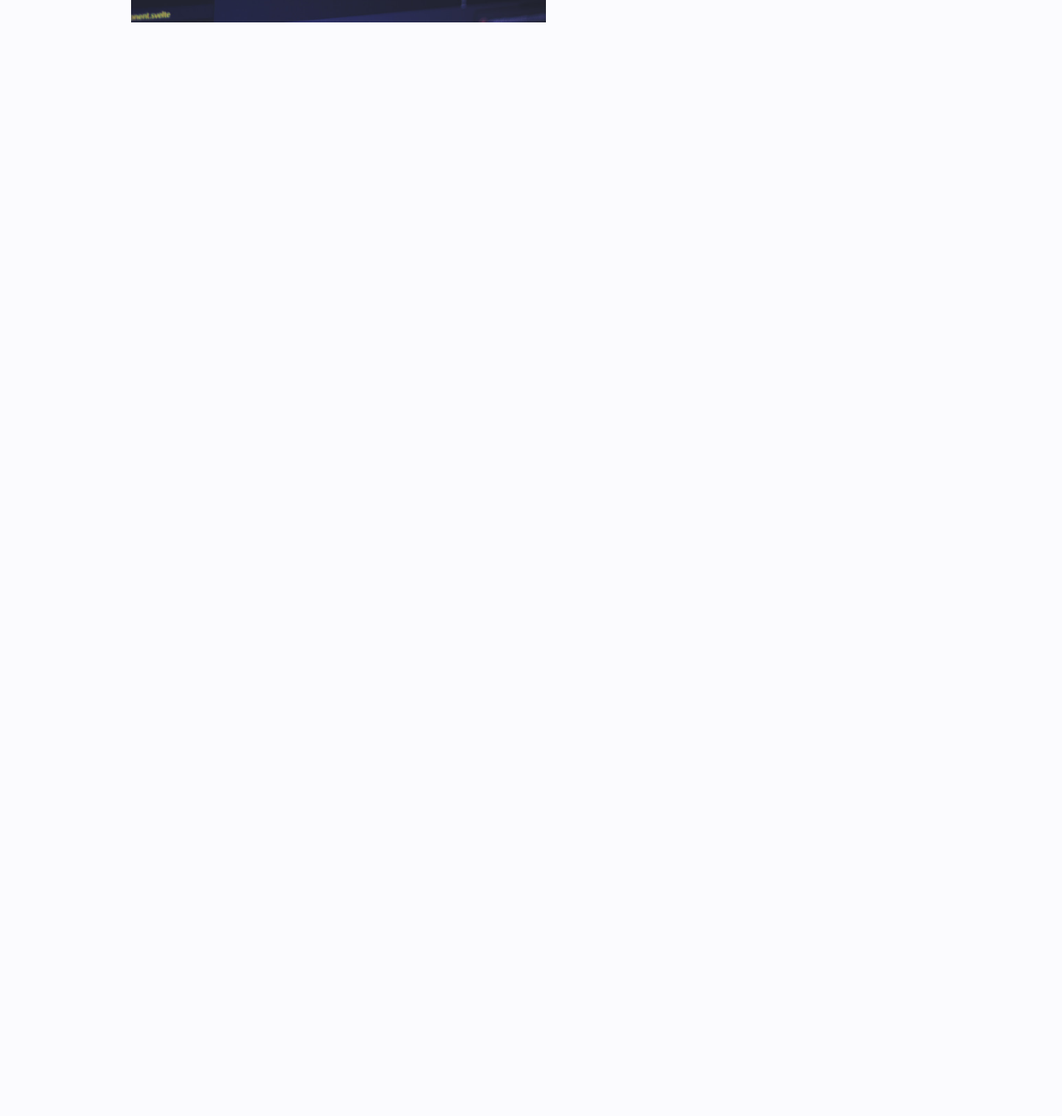
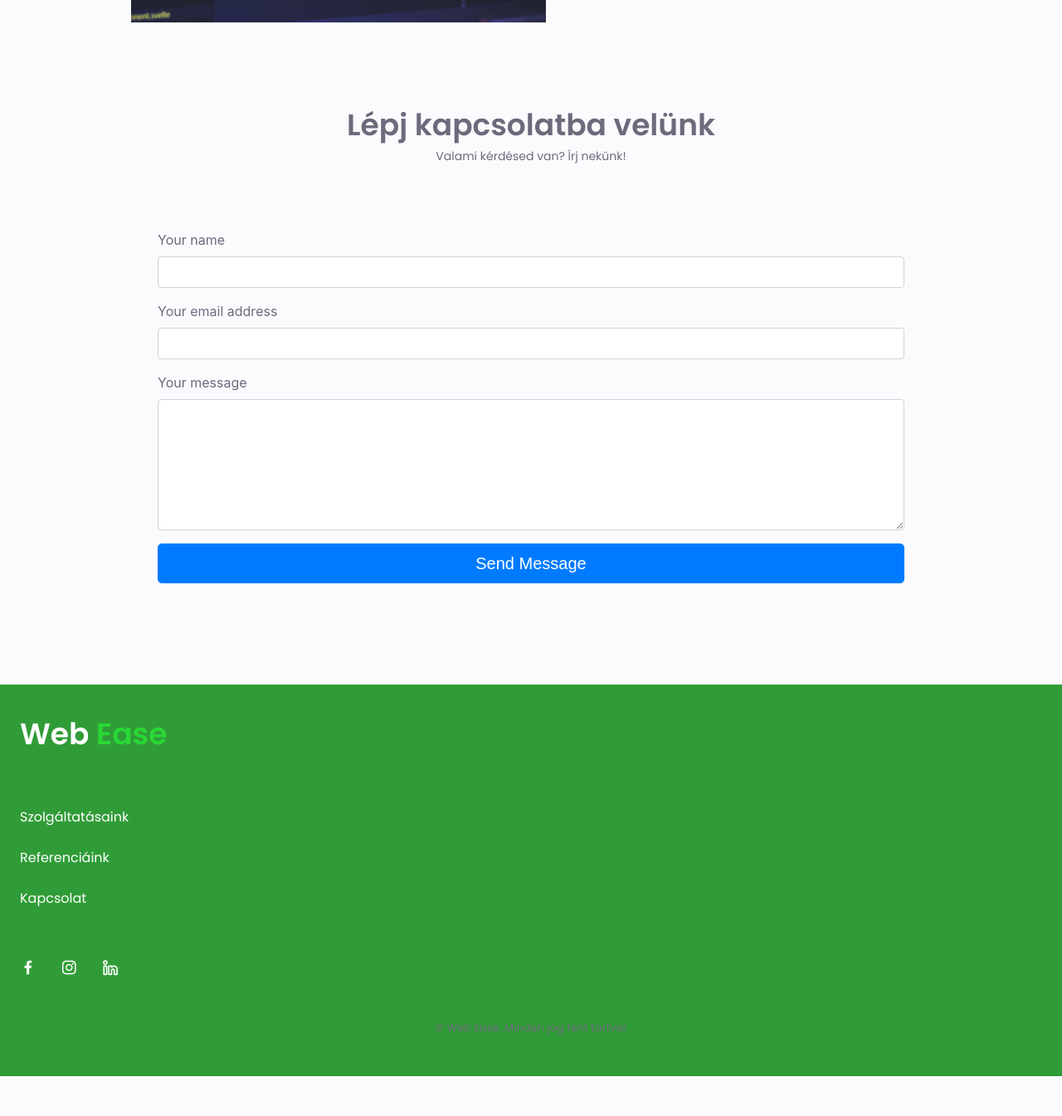
Before and after one commit to TwelveStudent47/sajat, a PHP site: page / in a window 1280 px wide. Shown: the part 3548-4893 px from the top of the page at 83% size. Before the commit the page ends 3575 px from the top, so only its background shows below. Run offline with PHP 8.4, Linux system fonts and the light colour scheme.

Commit message:
Minden kész, kivétel a árajánlat

```diff
--- a/css/style.css
+++ b/css/style.css
@@ -551,3 +551,216 @@ img{
     width: 500px;
     justify-self: center;
 }
+
+#fcf-form {
+    display:block;
+}
+
+.fcf-body {
+    margin: 0;
+    font-family: -apple-system, Arial, sans-serif;
+    font-size: 1rem;
+    font-weight: 400;
+    line-height: 1.5;
+    color: var(--text-color);
+    text-align: left;
+    padding: 30px;
+    padding-bottom: 10px;
+    border-radius: 0.25rem;
+    max-width: 75%;
+}
+
+.fcf-form-group {
+    margin-bottom: 1rem;
+}
+
+.fcf-input-group {
+    position: relative;
+    display: -ms-flexbox;
+    display: flex;
+    -ms-flex-wrap: wrap;
+    flex-wrap: wrap;
+    -ms-flex-align: stretch;
+    align-items: stretch;
+    width: 100%;
+}
+
+.fcf-form-control {
+    display: block;
+    width: 100%;
+    height: calc(1.5em + 0.75rem + 2px);
+    padding: 0.375rem 0.75rem;
+    font-size: 1rem;
+    font-weight: 400;
+    line-height: 1.5;
+    color: var(--text-color);
+    background-color: #fff;
+    background-clip: padding-box;
+    border: 1px solid #ced4da;
+    outline: none;
+    border-radius: 0.25rem;
+    transition: border-color 0.15s ease-in-out, box-shadow 0.15s ease-in-out;
+}
+
+.fcf-form-control:focus {
+    border: 1px solid #313131;
+}
+
+select.fcf-form-control[size], select.fcf-form-control[multiple] {
+    height: auto;
+}
+
+textarea.fcf-form-control {
+    font-family: -apple-system, Arial, sans-serif;
+    height: auto;
+}
+
+label.fcf-label {
+    display: inline-block;
+    margin-bottom: 0.5rem;
+}
+
+.fcf-credit {
+    padding-top: 10px;
+    font-size: 0.9rem;
+    color: #545b62;
+}
+
+.fcf-credit a {
+    color: #545b62;
+    text-decoration: underline;
+}
+
+.fcf-credit a:hover {
+    color: #0056b3;
+    text-decoration: underline;
+}
+
+.fcf-btn {
+    display: inline-block;
+    font-weight: 400;
+    color: #212529;
+    text-align: center;
+    vertical-align: middle;
+    cursor: pointer;
+    -webkit-user-select: none;
+    -moz-user-select: none;
+    -ms-user-select: none;
+    user-select: none;
+    background-color: transparent;
+    border: 1px solid transparent;
+    padding: 0.375rem 0.75rem;
+    font-size: 1rem;
+    line-height: 1.5;
+    border-radius: 0.25rem;
+    transition: color 0.15s ease-in-out, background-color 0.15s ease-in-out, border-color 0.15s ease-in-out, box-shadow 0.15s ease-in-out;
+}
+
+@media (prefers-reduced-motion: reduce) {
+    .fcf-btn {
+        transition: none;
+    }
+}
+
+.fcf-btn:hover {
+    color: #212529;
+    text-decoration: none;
+}
+
+.fcf-btn:focus, .fcf-btn.focus {
+    outline: 0;
+    box-shadow: 0 0 0 0.2rem rgba(0, 123, 255, 0.25);
+}
+
+.fcf-btn-primary {
+    color: #fff;
+    background-color: #007bff;
+    border-color: #007bff;
+}
+
+.fcf-btn-primary:hover {
+    color: #fff;
+    background-color: #0069d9;
+    border-color: #0062cc;
+}
+
+.fcf-btn-primary:focus, .fcf-btn-primary.focus {
+    color: #fff;
+    background-color: #0069d9;
+    border-color: #0062cc;
+    box-shadow: 0 0 0 0.2rem rgba(38, 143, 255, 0.5);
+}
+
+.fcf-btn-lg, .fcf-btn-group-lg>.fcf-btn {
+    padding: 0.5rem 1rem;
+    font-size: 1.25rem;
+    line-height: 1.5;
+    border-radius: 0.3rem;
+}
+
+.fcf-btn-block {
+    display: block;
+    width: 100%;
+}
+
+.fcf-btn-block+.fcf-btn-block {
+    margin-top: 0.5rem;
+}
+
+input[type="submit"].fcf-btn-block, input[type="reset"].fcf-btn-block, input[type="button"].fcf-btn-block {
+    width: 100%;
+}
+
+.center{
+    margin: auto;
+}
+
+.footer{
+    padding-top: 2rem;
+}
+
+.footer_container{
+    row-gap: 3.5rem;
+}
+
+.footer_bg{
+    background-color: var(--first-color-alt);
+    padding: 2rem 0 3rem;
+}
+
+.footer_title{
+    font-size: var(--h1-font-size);
+    margin-bottom: var(--mb-0-25);
+}
+
+.footer_links{
+    display: flex;
+    flex-direction: column;
+    row-gap: 1.5rem;
+}
+
+.footer_link:hover{
+    color: var(--first-color-alt);
+}
+
+.footer_social{
+    font-size: 1.25rem;
+    margin-right: var(--mb-1-5);
+}
+
+.footer_social:hover{
+    color: var(--first-color-alt);
+}
+
+.footer_copy{
+    font-size: var(--smaller-font-size);
+    text-align: center;
+    color: var(--text-color);
+    margin-top: var(--mb-3);
+}
+
+.footer_title,
+.footer_link,
+.footer_social{
+    color: #fff;
+}
--- a/index.html
+++ b/index.html
@@ -295,7 +295,70 @@
                 </div>
             </div>
         </section>
+        <section class="contact section" id="contact">
+            <h2 class="section_title">Lépj kapcsolatba velünk</h2>
+            <span class="section_subtitle">Valami kérdésed van? Írj nekünk!</span>
+            <div class="fcf-body center">
+                <form id="fcf-form-id" class="fcf-form-class" method="post" action="contact-form-process.php">
+                    <div class="fcf-form-group">
+                        <label for="Name" class="fcf-label">Your name</label>
+                        <div class="fcf-input-group">
+                            <input type="text" id="Name" name="Name" class="fcf-form-control" required>
+                        </div>
+                    </div>
+                    <div class="fcf-form-group">
+                        <label for="Email" class="fcf-label">Your email address</label>
+                        <div class="fcf-input-group">
+                            <input type="email" id="Email" name="Email" class="fcf-form-control" required>
+                        </div>
+                    </div>
+                    <div class="fcf-form-group">
+                        <label for="Message" class="fcf-label">Your message</label>
+                        <div class="fcf-input-group">
+                            <textarea id="Message" name="Message" class="fcf-form-control" rows="6" maxlength="3000" required></textarea>
+                        </div>
+                    </div>
+                    <div class="fcf-form-group">
+                        <button type="submit" id="fcf-button" class="fcf-btn fcf-btn-primary fcf-btn-lg fcf-btn-block">Send Message</button>
+                    </div>
+                </form>
+                </div>
+
+            </div>
+        </section>
     </main>
+    <footer class="footer">
+        <div class="footer_bg">
+            <div class="footer_container container grid">
+                <div>
+                    <h1 class="footer_title">Web <span class="s-primary">Ease</span></h1>
+                </div>
+                <ul class="footer_links">
+                    <li>
+                        <a href="#services" class="footer_link">Szolgáltatásaink</a>
+                    </li>
+                    <li>
+                        <a href="#portfolio" class="footer_link">Referenciáink</a>
+                    </li>
+                    <li>
+                        <a href="#contact" class="footer_link">Kapcsolat</a>
+                    </li>
+                </ul>
+                <div class="footer_socials">
+                    <a href="https://www.facebook.com/profile.php?id=100080211966632" class="footer_social" target="_blank">
+                        <i class="uil uil-facebook-f"></i>
+                    </a>
+                    <a href="https://www.instagram.com/lczk_kevin/" class="footer_social" target="_blank">
+                        <i class="uil uil-instagram"></i>
+                    </a>
+                    <a href="https://www.linkedin.com/in/kevin-laczkó-938043267/" class="footer_social" target="_blank">
+                        <i class="uil uil-linkedin-alt"></i>
+                    </a>
+                </div>
+            </div>
+            <p class="footer_copy">&#169; Web Ease. Minden jog fent tartva!</p>
+        </div>
+    </footer>
     <script src="js/swiper-bundle.min.js"></script>
     <script src="js/main.js"></script>
 </body>
```
